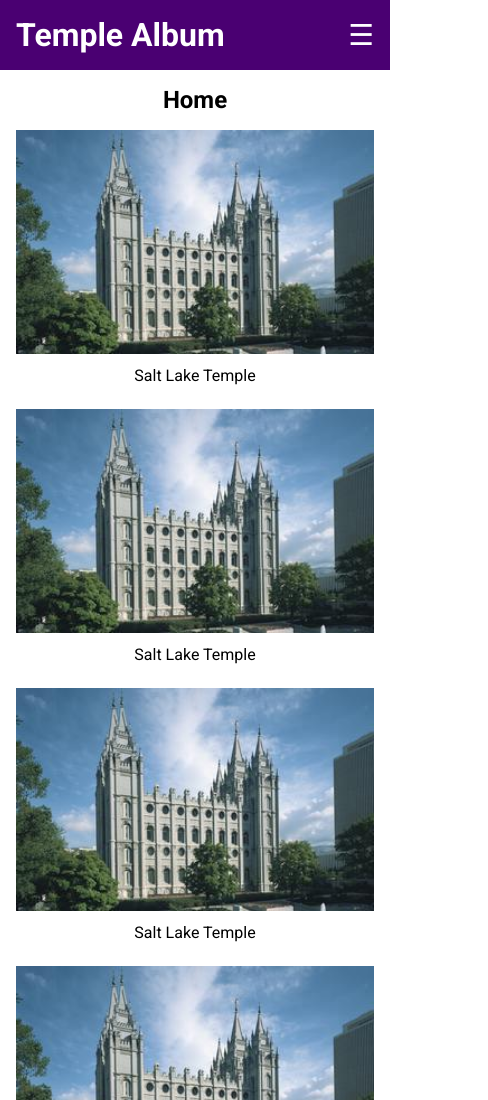
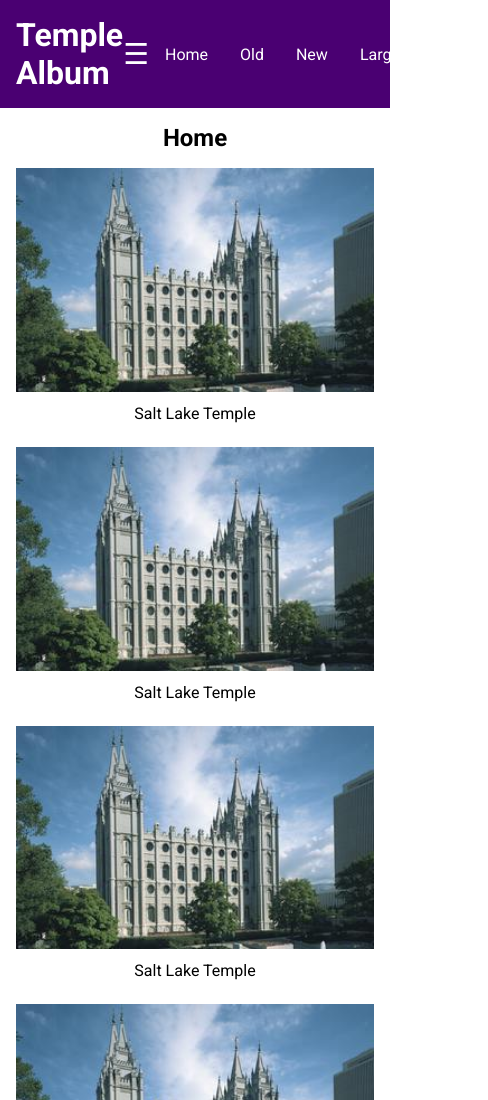
Before and after one commit to jhunearh/wdd131, a plain HTML site: page temples.html in a window 390 px wide. Shown: the top 1100 px of the page, 488 px wide, since content can reach past the window. Drawn offline with Linux system fonts and the light colour scheme.

Commit message:
Corrections have been made

```diff
--- a/styles/temples.css
+++ b/styles/temples.css
@@ -22,7 +22,7 @@ header {
 #menu.open::before { content: "X"; }
 
 /* Hidden on mobile by default */
-.navigation { display: none; }
+.navigation { display: flex; }
 .navigation.open { display: flex; flex-direction: column; position: absolute; top: 100%; left: 0; right: 0; background-color: #4a0072; }
 
 .navigation a {
--- a/temples.html
+++ b/temples.html
@@ -4,7 +4,7 @@
     <meta charset="utf-8">
     <meta name="viewport" content="width=device-width, initial-scale=1.0">
     <title>WDD 131 - Temple Album</title>
-    <meta name="description" content="Temple album page with responsive hamburger menu.">
+    <meta name="description" content="Week 02 - Temple album page with responsive hamburger menu.">
     <meta name="author" content="Samuel Gyebi Yeboah">
     <link rel="preconnect" href="https://fonts.googleapis.com">
     <link rel="preconnect" href="https://fonts.gstatic.com" crossorigin>
```
